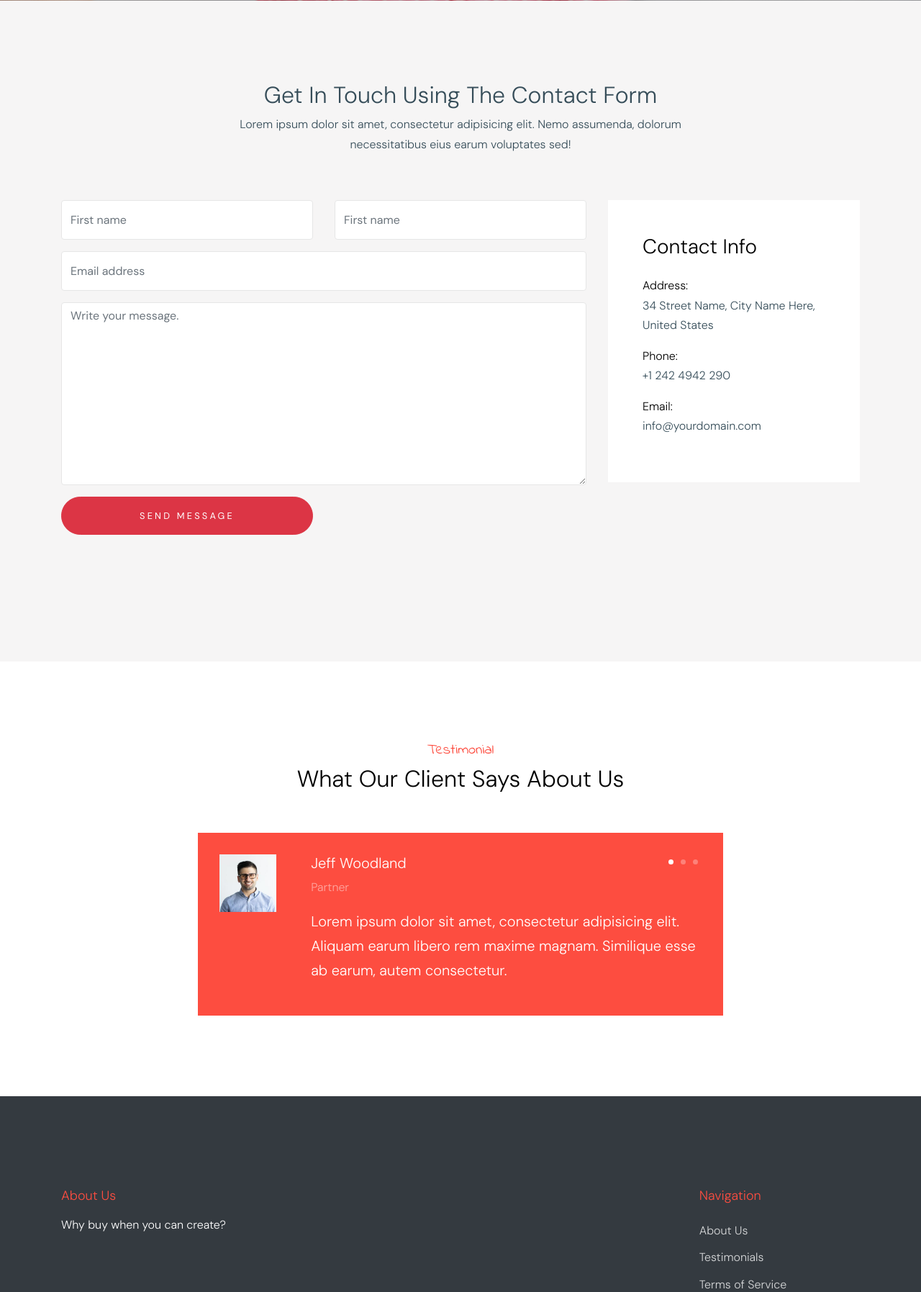
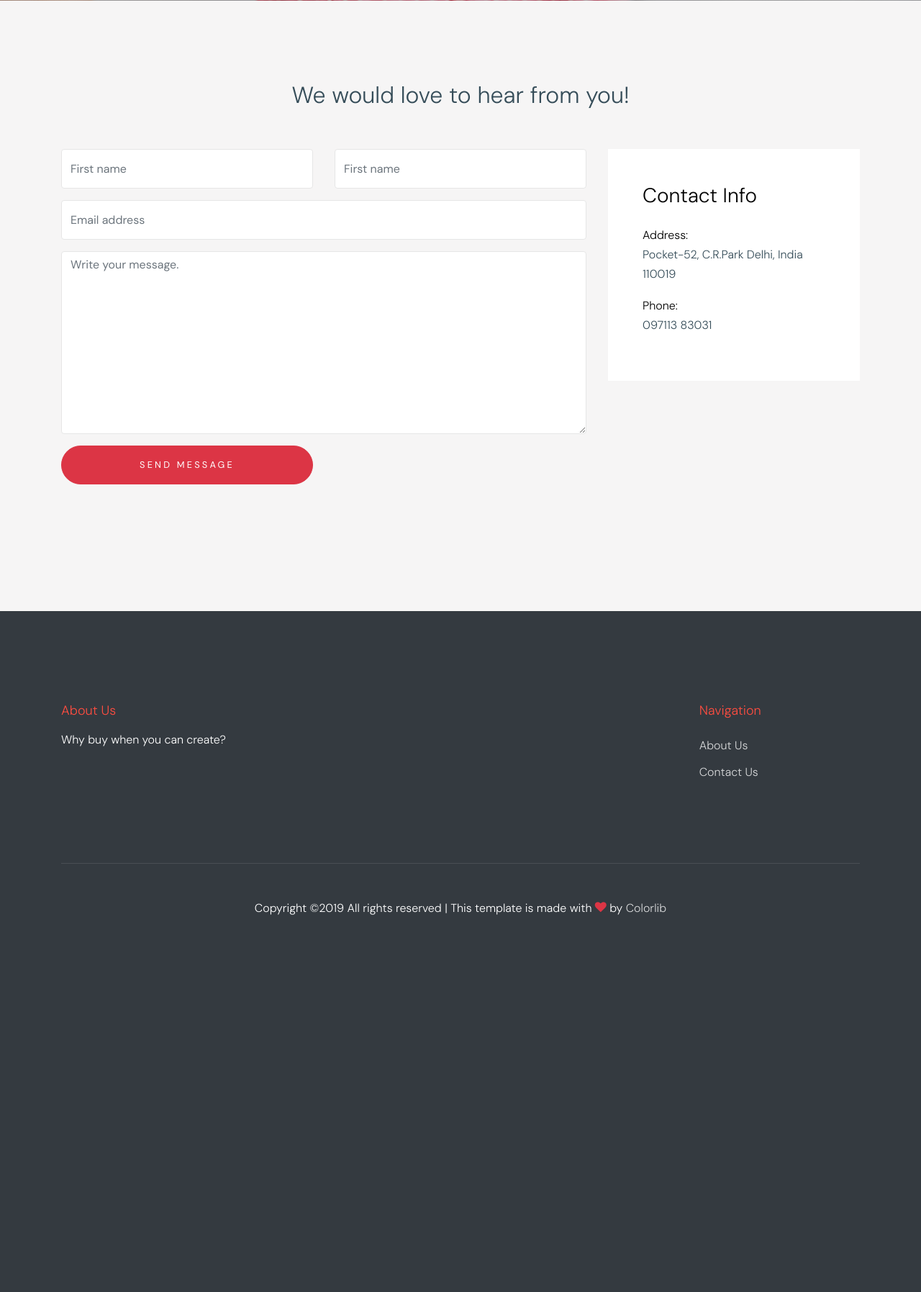
Before and after one commit to zeropix/curiousminds, a PHP site: page /contact.php in a window 1280 px wide. Shown: the part 776-2571 px from the top of the page at 72% size. After the commit the page ends 2047 px from the top, so only its background shows below. Run offline with PHP 8.4, Linux system fonts and the light colour scheme; some web fonts are replaced.

Commit message:
content changes

```diff
--- a/contact.php
+++ b/contact.php
@@ -71,8 +71,8 @@
       <div class="container">
         <div class="row justify-content-center text-center">
         <div class="col-7 text-center mb-5">
-          <h2>Get In Touch Using The Contact Form</h2>
-          <p>Lorem ipsum dolor sit amet, consectetur adipisicing elit. Nemo assumenda, dolorum necessitatibus eius earum voluptates sed!</p>
+          <h2>We would love to hear from you!</h2>
+          <!-- <p>Lorem ipsum dolor sit amet, consectetur adipisicing elit. Nemo assumenda, dolorum necessitatibus eius earum voluptates sed!</p> -->
         </div>
       </div>
         <div class="row">
@@ -111,17 +111,17 @@
               <ul class="list-unstyled footer-link">
                 <li class="d-block mb-3">
                   <span class="d-block text-black">Address:</span>
-                  <span>34 Street Name, City Name Here, United States</span></li>
-                <li class="d-block mb-3"><span class="d-block text-black">Phone:</span><span>+1 242 4942 290</span></li>
-                <li class="d-block mb-3"><span class="d-block text-black">Email:</span><span>info@yourdomain.com</span></li>
-              </ul>
+                  <span>Pocket-52, C.R.Park
+Delhi, India 110019</span></li>
+                <li class="d-block mb-3"><span class="d-block text-black">Phone:</span><span>097113 83031</span></li>
+               </ul>
             </div>
           </div>
         </div>
       </div>
     </div>
 
-    <div class="site-section">
+    <!-- <div class="site-section">
       <div class="container">
         <div class="row mb-5">
           <div class="col-12 text-center">
@@ -174,7 +174,7 @@
         </div>
 
       </div>
-    </div>
+    </div> -->
 
     <?php include('footer.php'); ?></div>
 
--- a/footer.php
+++ b/footer.php
@@ -16,10 +16,10 @@
               <div class="col-lg-4 ml-auto">
                 <h2 class="footer-heading mb-4">Navigation</h2>
                 <ul class="list-unstyled">
-                  <li><a href="#">About Us</a></li>
-                  <li><a href="#">Testimonials</a></li>
-                  <li><a href="#">Terms of Service</a></li>
-                  <li><a href="#">Privacy</a></li>
+                  <li><a href="about.php">About Us</a></li>
+                  <!-- <li><a href="#">Testimonials</a></li> -->
+                  <!-- <li><a href="#">Terms of Service</a></li> -->
+                  <!-- <li><a href="#">Privacy</a></li> -->
                   <li><a href="#">Contact Us</a></li>
                 </ul>
               </div>
--- a/header.php
+++ b/header.php
@@ -21,7 +21,7 @@
             <span class="d-inline-block d-lg-none"><a href="#" class="text-black site-menu-toggle js-menu-toggle py-5"><span class="icon-menu h3 text-black"></span></a></span>
               <nav class="site-navigation text-left mr-auto d-none d-lg-block" role="navigation">
                 <ul class="site-menu main-menu js-clone-nav mr-auto ">
-                  <li class="active"><a href="index.html" class="nav-link">Home</a></li>
+                  <li class="active"><a href="index.php" class="nav-link">Home</a></li>
                   <!-- <li><a href="packages.php" class="nav-link">Packages</a></li> -->
                   <li><a href="gallery.php" class="nav-link">Gallery</a></li>
                   <li><a href="about.php" class="nav-link">About</a></li>
```
Also changed, not shown: about.php (+5 -5 lines), index.php (+14 -8 lines).
